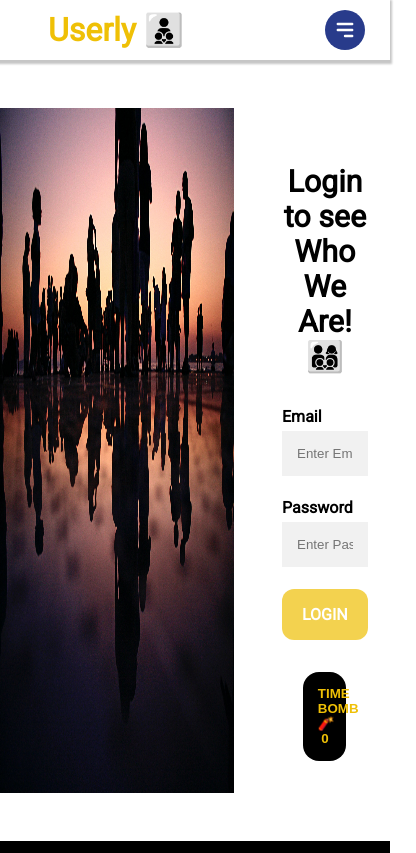
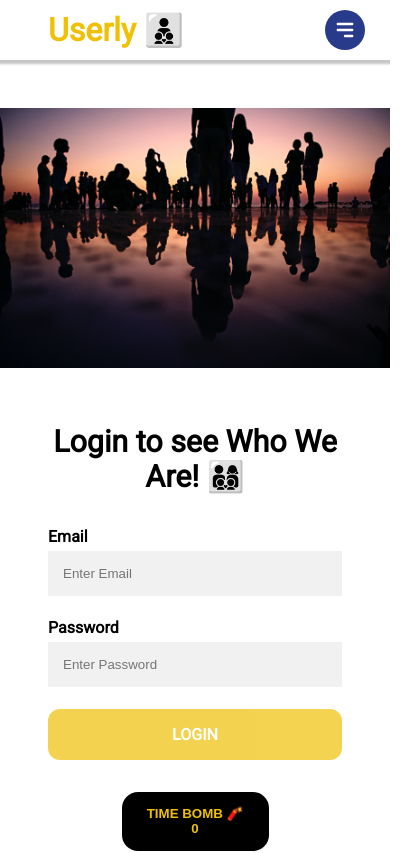
Before and after one commit to Rachelwebdev/Random-User-Gen, a React (Create React App) app: page / in a window 390 px wide. Shown: the top 853 px of the page, 416 px wide, since content can reach past the window. Built offline with nearby package versions, Linux system fonts and the light colour scheme.

Commit message:
style- made the landing page responsive

```diff
--- a/src/Component/Landing.css
+++ b/src/Component/Landing.css
@@ -4,12 +4,12 @@
 }
 
 .landing-image {
-  width: 60%;
+  width: 50%;
 }
 
 .form-container {
   margin: 2rem 0 0;
-  max-width: 400px;
+  width: 50%;
   background-color: white;
   padding: 1.5rem 3rem 2rem;
   display: flex;
@@ -83,3 +83,22 @@ input[type="password"]:focus {
   font-weight: 600;
   width: 70%;
 }
+
+@media screen and (max-width: 550px) {
+  .landing-main-container {
+    flex-direction: column;
+  }
+  .landing-image {
+    margin: 0 auto;
+    width: 100%;
+  }
+  .form-container {
+    width: 100%;
+  }
+}
+
+@media (min-width: 1201px) {
+  .form-container {
+    /* width: 50%; */
+  }
+}
--- a/src/Component/Navbar.css
+++ b/src/Component/Navbar.css
@@ -69,8 +69,8 @@
     position: absolute;
     top: 60px;
     left: 0;
-    width: 100%;
-    height: calc(100vh - 60px);
+    width: 50%;
+    opacity: 0.6;
     background-color: white;
     border-top: 1px solid black;
     display: none;
@@ -82,7 +82,7 @@
   }
 
   .navigation-menu li a {
-    color: black;
+    color: #efc006;
     width: 100%;
     padding: 1.5rem 0;
   }
--- a/src/Component/Pagination.css
+++ b/src/Component/Pagination.css
@@ -1,8 +1,9 @@
-/* .users-container {
-  display: grid;
-  grid-template-columns: auto auto auto;
-} */
-
+.user-main-container {
+  display: flex;
+  flex-direction: column;
+  justify-content: center;
+  align-items: center;
+}
 .pagination-buttons {
   display: flex;
   justify-content: center;
--- a/src/Component/PaginationContainer.js
+++ b/src/Component/PaginationContainer.js
@@ -23,7 +23,7 @@ const PaginationContainer = () => {
   }, []);
   return (
     <div className="user-main-container">
-      <h1 className="title-heading">HELLO, I AM A NEW USER 🧑</h1>
+      <h1 className="title-heading">MEET THE USERLY TEAM 🧑</h1>
       <div>
         {isLoading ? (
           <div
```
